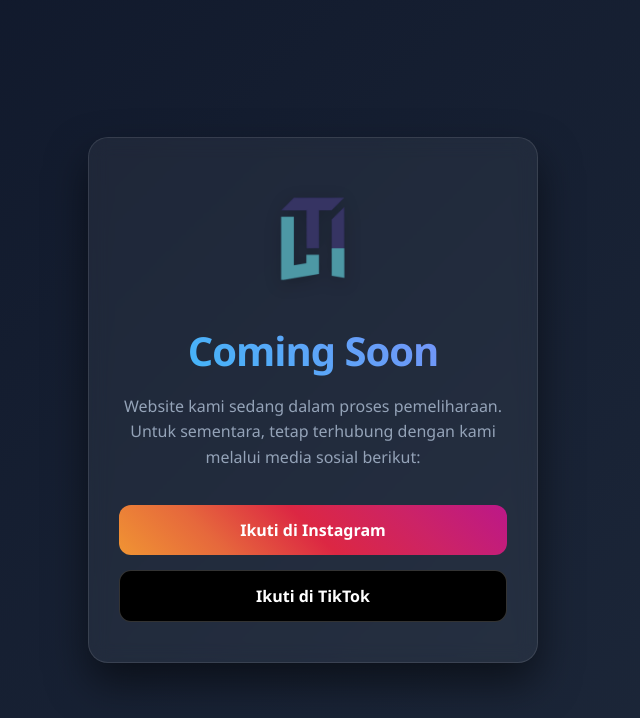
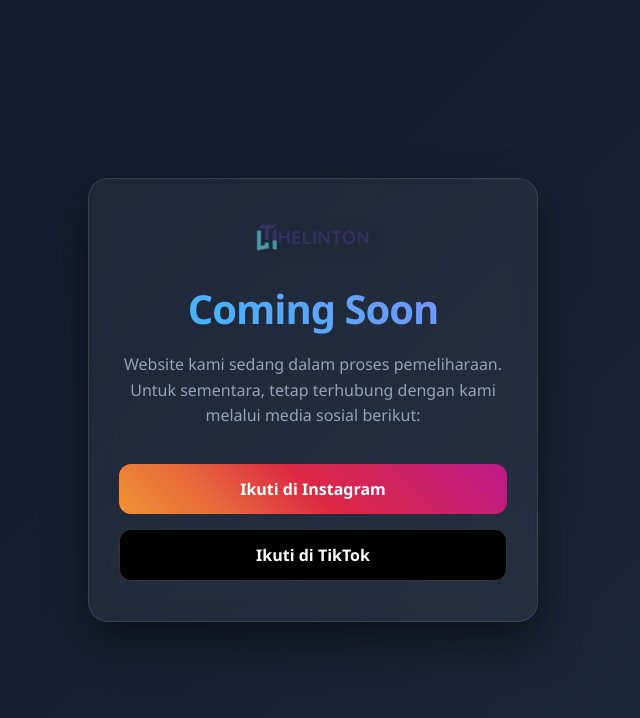
Before and after one commit to helinton-lab/Web-Helinton, a plain HTML site: page index.html in a window 1280 px wide. Shown: the whole page, without its empty margins (327-967 px from the left). Drawn offline with Linux system fonts and the light colour scheme.

Commit message:
Update logo image source in index.html

```diff
--- a/index.html
+++ b/index.html
@@ -83,7 +83,7 @@
 <body>
     <div class="container">
         <!-- ⬇️ LOGO HELINTON (Pastikan file logo Anda bernama logo.png di GitHub) ⬇️ -->
-        <img src="images/logo.png" alt="Logo Helinton" class="logo">
+        <img src="images/logo-panjang.png" alt="Logo Helinton" class="logo">
 
         <h1>Coming Soon</h1>
         <p>Website kami sedang dalam proses pemeliharaan. Untuk sementara, tetap terhubung dengan kami melalui media sosial berikut:</p>
```
